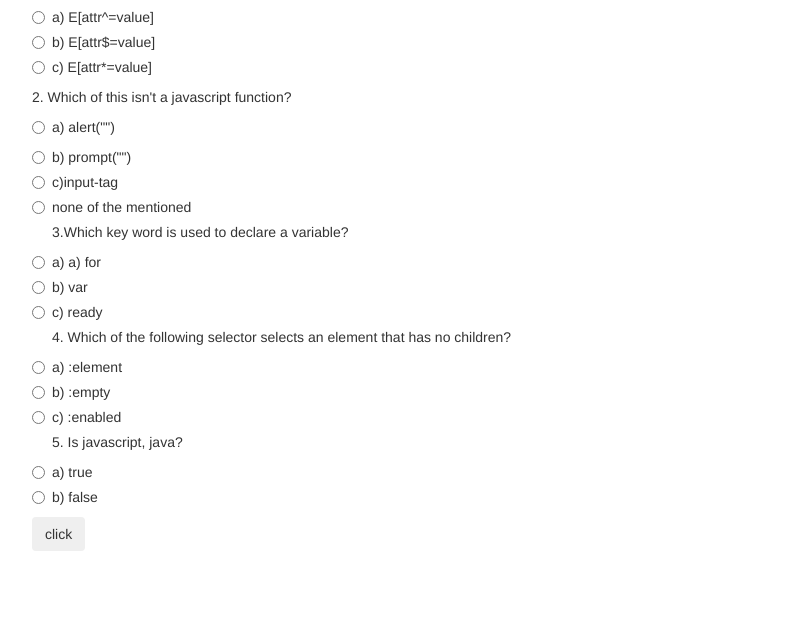
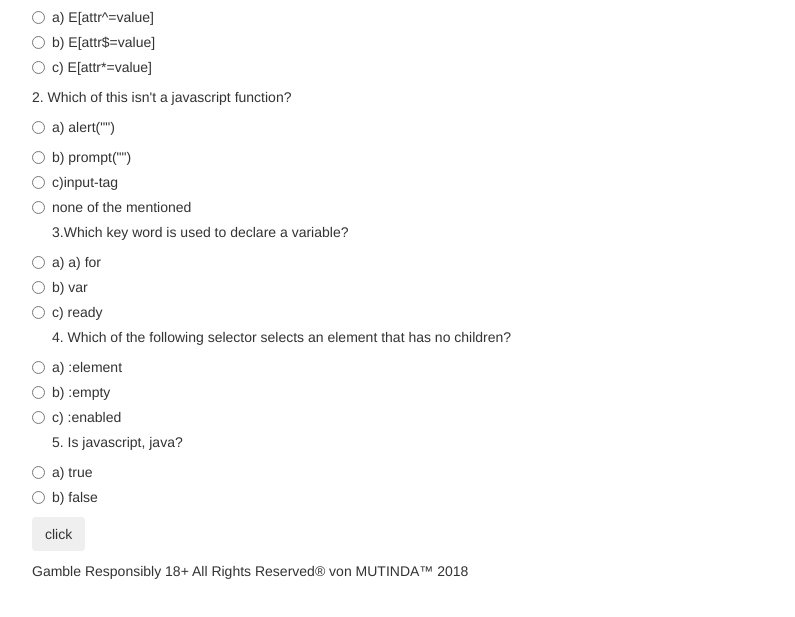
Before and after one commit to ratemolewis/quizboard, a plain HTML site: page index.html in a window 1280 px wide. Shown: the part 93-710 px from the top of the page, without its empty margins (38-833 px from the left). Drawn offline with nearby package versions, Linux system fonts and the light colour scheme.

Commit message:
add the footer

```diff
--- a/index.html
+++ b/index.html
@@ -125,6 +125,14 @@
   <button  type="submit" class="btn">click</button>
   </form>
 
+ 			<!--FOOTER-->
+ 		<div class="row footer">
+ 			<div class="col-md-12 col-lg-12 col-sm-12 col-xs-12">
+
+ 				<span>Gamble Responsibly <span class="circle">18+</span></span> <i class="fa fa-check-circle" style="font-size:24px;"></i> <span> All Rights Reserved&reg; </span> <i class="fa fa-check-circle" style="font-size:24px;"></i> <span>von MUTINDA&trade;</span> <i class="fa fa-check-circle" style="font-size:24px;"></i> <span>2018</span>
+ 			</div>
+
+ 		</div>
 
   </div>
 </body>
```
